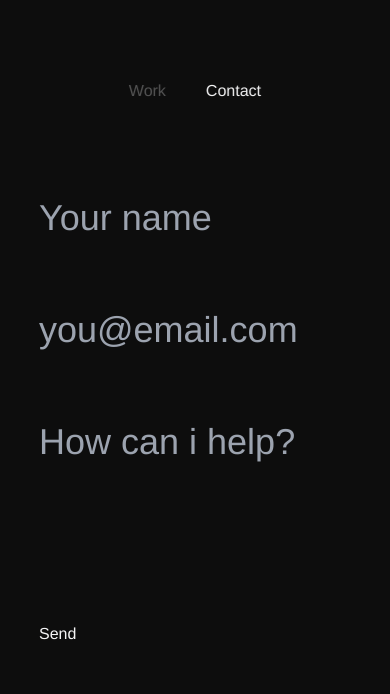
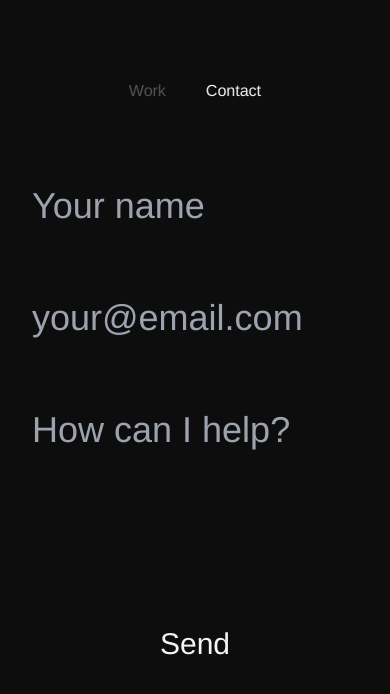
Before and after one commit to piatachenko/piatachenko, a Next.js app: page /contact in a window 390 px wide. Shown: the top 694 px of the page. Built offline with nearby package versions, Linux system fonts and the light colour scheme.

Commit message:
Add contact responsive

```diff
--- a/src/pages/contact.tsx
+++ b/src/pages/contact.tsx
@@ -11,16 +11,20 @@ export default function Contact() {
       </Head>
       <MainLayout page="Contact">
         <main>
-          <div className="flex min-h-screen items-center px-[10vw]">
-            <form action="" className="block">
-              <Input placeholder="Your name" customClass="" />
-              <Input placeholder="you@email.com" customClass="" type="email" />
-              <Input
-                placeholder="How can i help?"
-                customClass=""
-                type="textarea"
-              />
-              <input type="submit" value="Send" />
+          <div className="flex min-h-screen items-center px-[2rem] py-[10rem] sm:px-[3rem] md:px-[7%] xl:px-[10%] 2xl:px-[13%]">
+            <form action="" className="w-full">
+              <div className="gap-10 md:flex xl:gap-20 2xl:gap-24">
+                <Input placeholder="Your name" />
+                <Input placeholder="your@email.com" type="email" />
+              </div>
+              <Input placeholder="How can I help?" type="textarea" />
+              <div className="flex justify-center mix-blend-difference">
+                <input
+                  type="submit"
+                  value="Send"
+                  className="-mt-5 translate-y-5 p-4 text-center text-3xl"
+                />
+              </div>
             </form>
           </div>
         </main>
```
